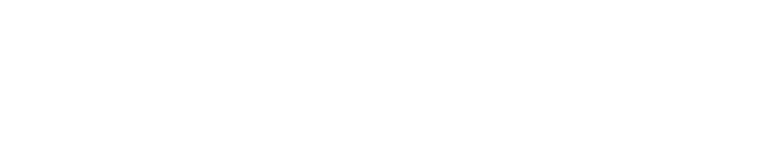
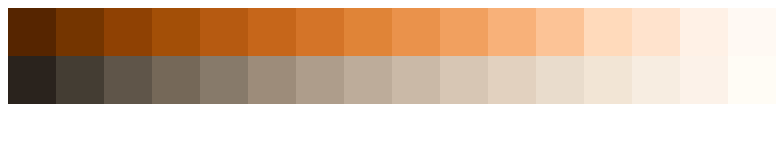
Before and after one commit to wisethee/js-tintopia, a website built with Parcel: page index.html in a window 1280 px wide. Shown: the whole page, without its empty margins (0-783 px from the left). Built offline with nearby package versions, Linux system fonts and the light colour scheme.

Commit message:
feat: updates

```diff
--- a/css/main.css
+++ b/css/main.css
@@ -0,0 +1,20 @@
+main {
+  display: flex;
+  flex-direction: column;
+}
+
+.base-wrapper,
+.light-wrapper,
+.dark-wrapper {
+  display: flex;
+}
+
+.base-wrapper span,
+.light-wrapper span,
+.dark-wrapper span {
+  cursor: pointer;
+}
+
+.copied {
+  background-color: #f6f6f6 !important;
+}
--- a/index.html
+++ b/index.html
@@ -14,6 +14,7 @@
   </head>
 
   <body>
+    <main id="main" ></main>
     <!-- sof: scripts -->
     <script src="js/main.js"></script>
   </body>
--- a/js/main.js
+++ b/js/main.js
@@ -23,6 +23,53 @@ document.addEventListener("DOMContentLoaded", () => {
    */
   const hsv2hsx = (hue, saturation, value, mode) =>
     mode === "hsl" ? hsv2hsl(hue, saturation, value) : [hue, saturation, value];
+
+  const hslToHex = (hue, saturation, lightness) => {
+    hue /= 360;
+    saturation /= 100;
+    lightness /= 100;
+
+    let red, green, blue;
+
+    if (saturation === 0) {
+      red = green = blue = lightness; // achromatic
+    } else {
+      const calculateComponent = (primary, secondary, temporary) => {
+        if (temporary < 0) temporary += 1;
+        if (temporary > 1) temporary -= 1;
+        if (temporary < 1 / 6)
+          return primary + (secondary - primary) * 6 * temporary;
+        if (temporary < 1 / 2) return secondary;
+        if (temporary < 2 / 3)
+          return primary + (secondary - primary) * (2 / 3 - temporary) * 6;
+        return primary;
+      };
+
+      const secondaryComponent =
+        lightness < 0.5
+          ? lightness * (1 + saturation)
+          : lightness + saturation - lightness * saturation;
+      const primaryComponent = 2 * lightness - secondaryComponent;
+      red = calculateComponent(
+        primaryComponent,
+        secondaryComponent,
+        hue + 1 / 3
+      );
+      green = calculateComponent(primaryComponent, secondaryComponent, hue);
+      blue = calculateComponent(
+        primaryComponent,
+        secondaryComponent,
+        hue - 1 / 3
+      );
+    }
+
+    const toHex = (component) => {
+      const hex = Math.round(component * 255).toString(16);
+      return hex.length === 1 ? "0" + hex : hex;
+    };
+
+    return `#${toHex(red)}${toHex(green)}${toHex(blue)}`;
+  };
 
   /**
    * function pointOnCurve
@@ -196,12 +243,12 @@ document.addEventListener("DOMContentLoaded", () => {
   }
 
   // Call the function with the provided palette
-  const palette = generateRandomColorRamp({
+  const colorPaletteRamp = generateRandomColorRamp({
     total: 13,
-    centerHue: 0,
-    hueCycle: 0.1,
+    centerHue: 27,
+    hueCycle: 0, // 0.1
     curveMethod: "lame",
-    curveAccent: 0.009,
+    curveAccent: 0.03,
     offsetTint: 0,
     offsetShade: 0,
     tintShadeHueShift: 0,
@@ -211,5 +258,94 @@ document.addEventListener("DOMContentLoaded", () => {
     maxSaturationLight: [1, 1],
   });
 
-  console.log(palette);
+  const neutralPaletteRamp = generateRandomColorRamp({
+    total: 16,
+    centerHue: 27,
+    hueCycle: 0,
+    curveMethod: "lame",
+    curveAccent: 0,
+    offsetTint: 0,
+    offsetShade: 0,
+    tintShadeHueShift: 0.01,
+    offsetCurveModTint: 0.03,
+    offsetCurveModShade: 0.01,
+    minSaturationLight: [0, 0],
+    maxSaturationLight: [0.228, 1],
+  });
+
+  const colorPaletteModified = (palette) => {
+    let { light } = colorPaletteRamp;
+    const lastElement = light.at(-1);
+    const [hue] = lastElement;
+
+    const tonalValues = [
+      [hue, 1.0, 0.9],
+      [hue, 1.0, 0.95],
+      [hue, 1.0, 0.98],
+      [hue, 1.0, 1.0],
+    ];
+
+    tonalValues.forEach((tonalValue) => light.push(tonalValue));
+    // light.unshift([hue, 0.0, 0.0]);
+
+    return colorPaletteRamp;
+  };
+
+  const colorPalette = colorPaletteModified();
+  const neutralPalette = neutralPaletteRamp;
+
+  /**
+   * Display the color palette
+   */
+  const main = document.querySelector("main");
+
+  const buildColorElement = (color) => {
+    const span = document.createElement("span");
+
+    const [hue, saturation, lightness] = color;
+    span.style.width = "48px";
+    span.style.height = "48px";
+    const hexColor = hslToHex(hue, saturation * 100, lightness * 100);
+    span.style.setProperty("background-color", hexColor);
+
+    span.addEventListener("click", () => {
+      navigator.clipboard
+        .writeText(hexColor)
+        .then(() => {
+          console.log("Color copied to clipboard:", hexColor);
+          span.classList.add("copied");
+          // You can display a success message or perform additional actions here
+        })
+        .catch((err) => {
+          console.error("Failed to copy color to clipboard:", err);
+          // You can display an error message or handle the error in an appropriate way
+        });
+    });
+
+    return span;
+  };
+
+  const buildColorPalette = (colorPalette, className) => {
+    const baseWrapper = document.createElement("div");
+    baseWrapper.classList.add(`${className}`);
+
+    colorPalette.forEach((color) => {
+      const span = buildColorElement(color);
+      baseWrapper.appendChild(span);
+    });
+
+    return baseWrapper;
+  };
+
+  const lightPalette = buildColorPalette(colorPalette.light, "light-wrapper");
+  const neutralLightPalette = buildColorPalette(
+    neutralPalette.light,
+    "light-wrapper"
+  );
+  // const basePalette = buildColorPalette(colorPalette.base, "base-wrapper");
+  // const darkPalette = buildColorPalette(colorPalette.dark, "dark-wrapper");
+  main.appendChild(lightPalette);
+  main.appendChild(neutralLightPalette);
+  // main.appendChild(basePalette);
+  // main.appendChild(darkPalette);
 });
```
